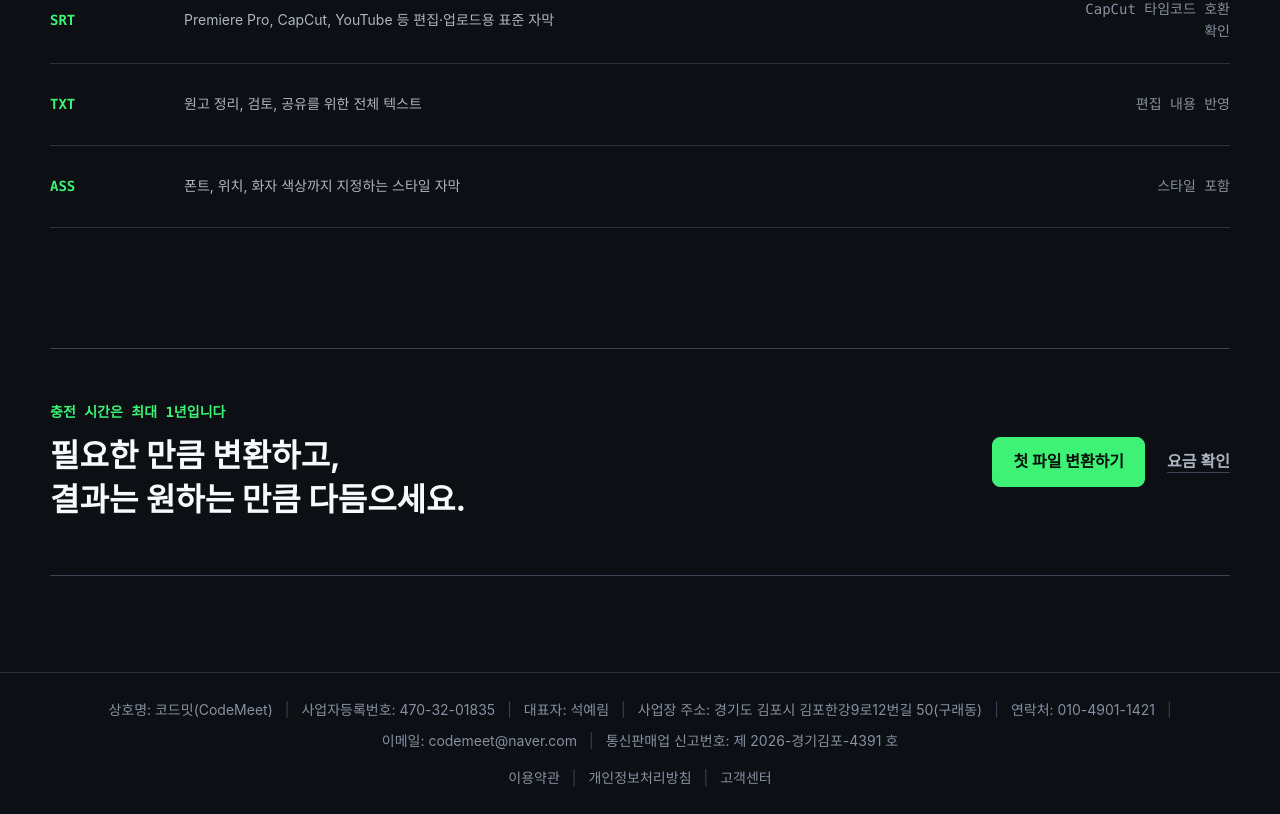
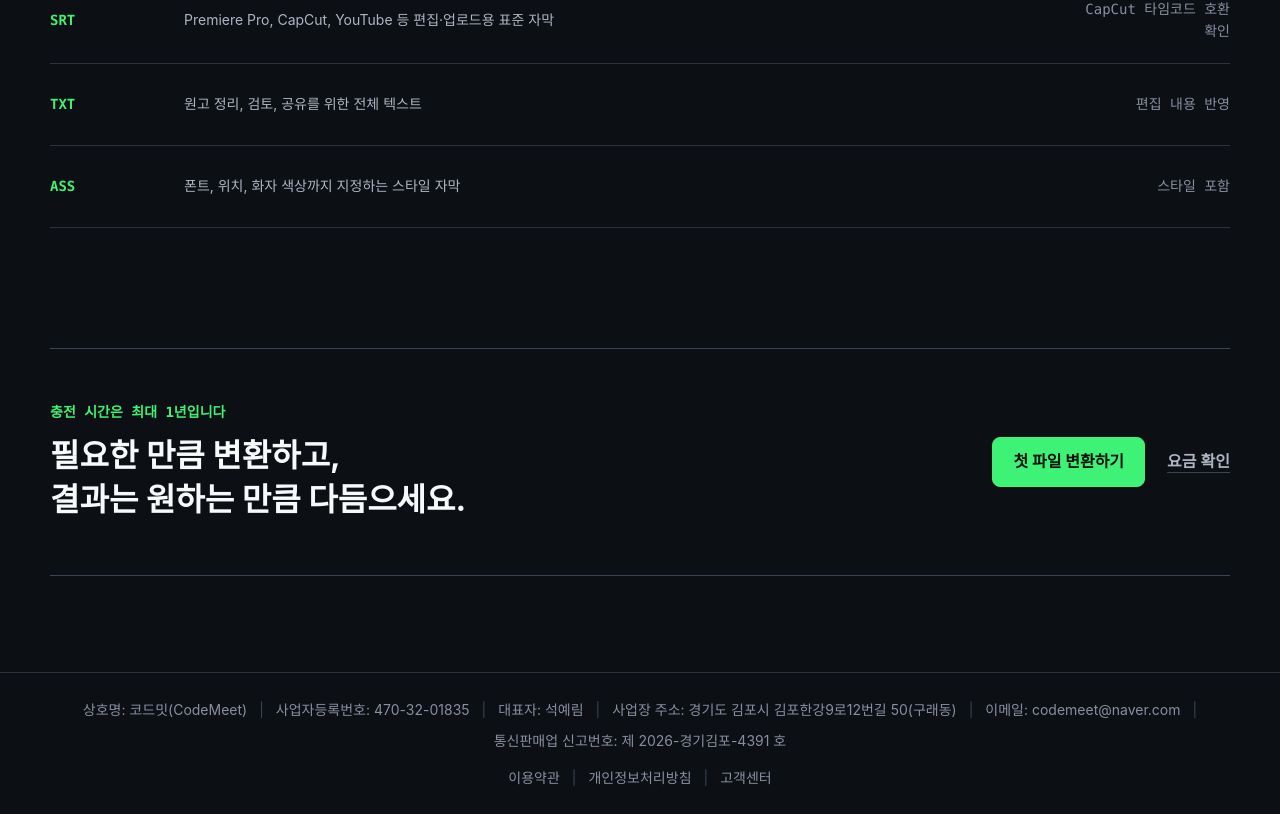
Before and after one commit to evilmuff0805-create/PR_text, a React (Vite) app in the folder client/: page / in a window 1280 px wide. Shown: the part 3413-4227 px from the top of the page. Built offline with nearby package versions, Linux system fonts and the light colour scheme; a web font is replaced by a local one.

Commit message:
Remove phone contact from shared footer (#123)
* Remove phone contact from site footer

* Align footer contact regression with requested email-only display

* Preserve tracked test line endings

---------

Co-authored-by: PRX <kxprojectx@gmail.com>

```diff
--- a/client/src/components/Layout.jsx
+++ b/client/src/components/Layout.jsx
@@ -13,8 +13,6 @@ function SiteFooter() {
       <span>대표자: 석예림</span>
       <span className="footer-divider">|</span>
       <span>사업장 주소: 경기도 김포시 김포한강9로12번길 50(구래동)</span>
-      <span className="footer-divider">|</span>
-      <span>연락처: 010-4901-1421</span>
       <span className="footer-divider">|</span>
       <span>이메일: codemeet@naver.com</span>
       <span className="footer-divider">|</span>
```
Also changed, not shown: 1 other file (tests, documents, lock files or other folders).
